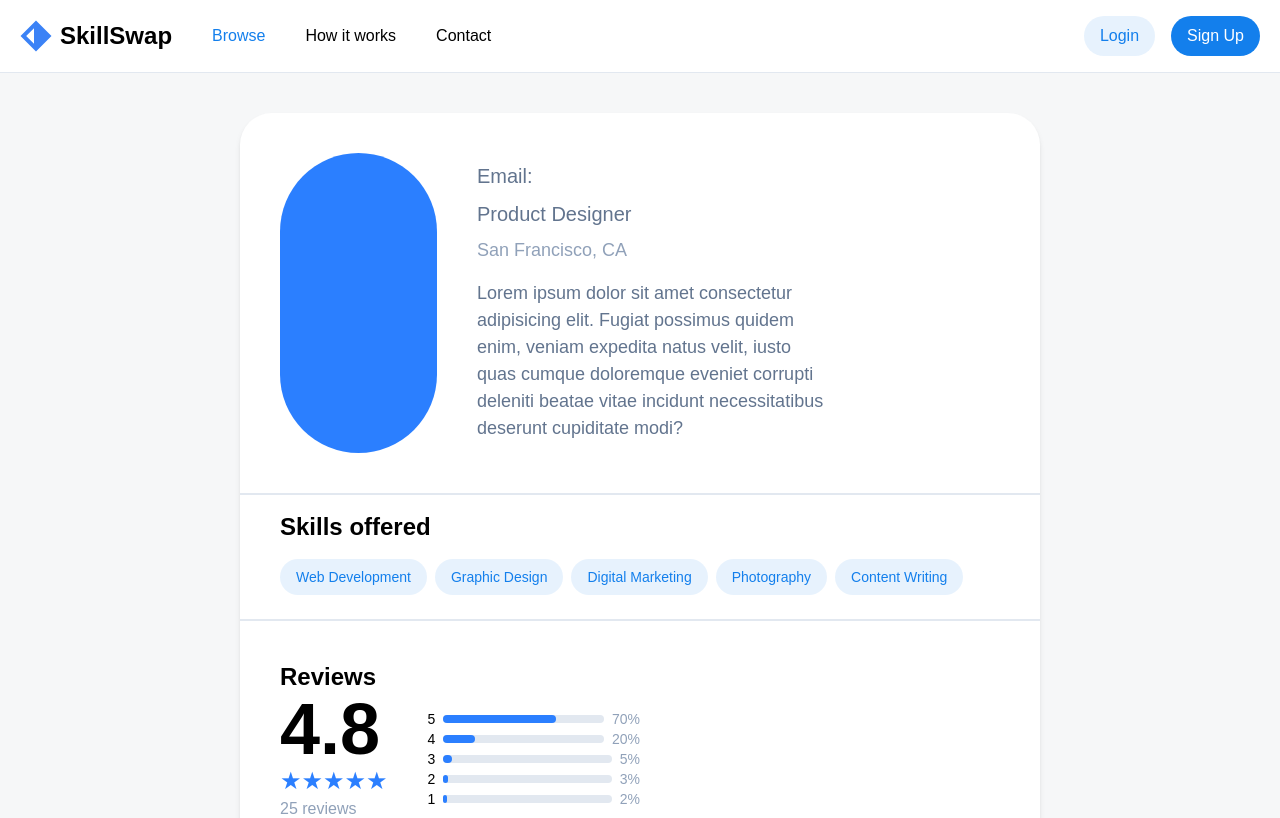
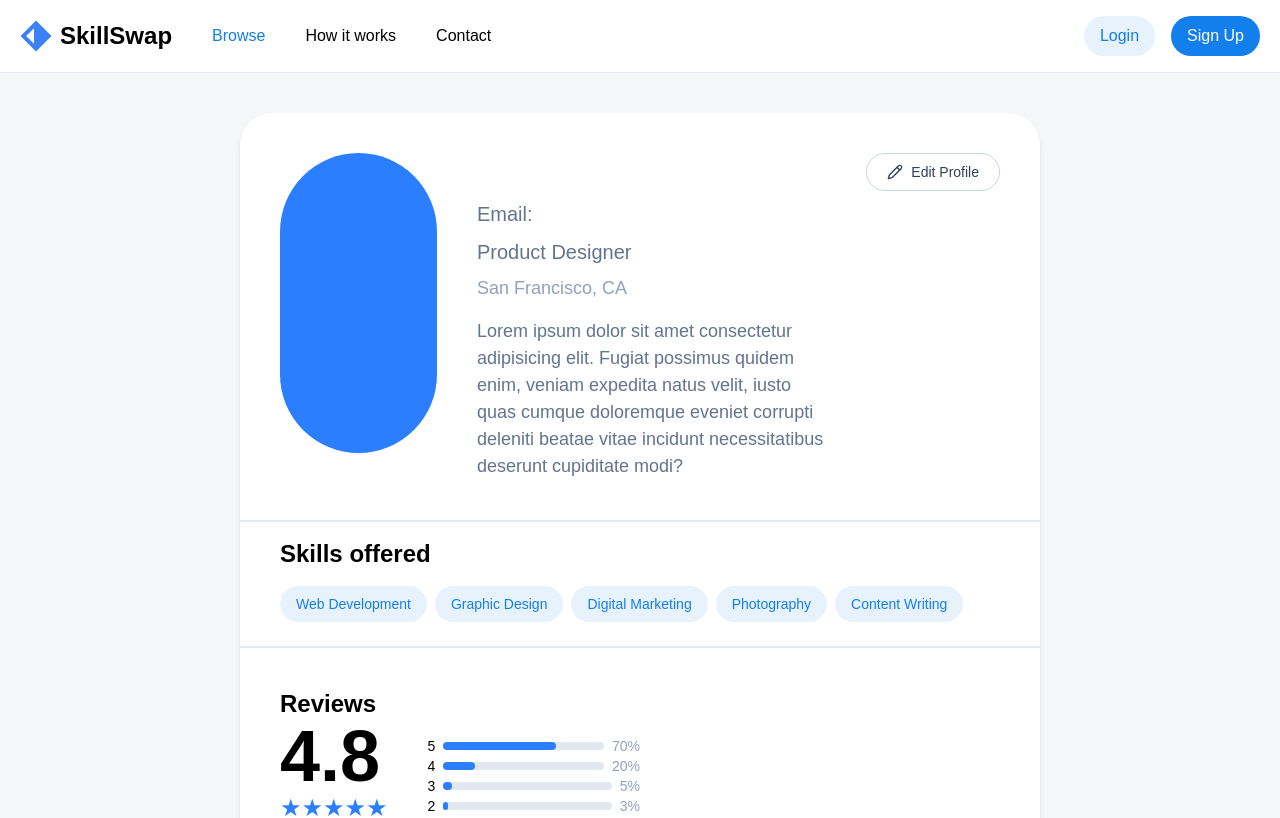
Before and after one commit to k-jdev/skill-swap, a Next.js app: page /profile in a window 1280 px wide. Shown: the top 818 px of the page. Built offline with nearby package versions, Linux system fonts and the light colour scheme; no server answers.

Commit message:
feat(auth): add helper methods to the auth service

```diff
--- a/src/features/auth/components/LoginForm.tsx
+++ b/src/features/auth/components/LoginForm.tsx
@@ -7,7 +7,7 @@ import useProfileStore from "@/shared/store/useProfileStore";
 import Link from "next/link";
 import { loginSchema } from "@/features/auth/schemas";
 import { useRouter } from "next/navigation";
-import { createClient } from "@/utils/supabase/client";
+import { loginUser } from "@/shared/utils/auth/services/auth.service";
 import type { z } from "zod";
 
 type LoginFormData = z.infer<typeof loginSchema>;
@@ -31,10 +31,8 @@ function LoginForm() {
 
   const onSubmit = async (data: LoginFormData) => {
     try {
-      const supabase = createClient();
-
-      const { data: authData, error } = await supabase.auth.signInWithPassword({
-        email: data.email.trim(),
+      const { data: authData, error } = await loginUser({
+        email: data.email,
         password: data.password,
       });
 
--- a/src/features/auth/components/RegisterForm.tsx
+++ b/src/features/auth/components/RegisterForm.tsx
@@ -7,7 +7,7 @@ import Link from "next/link";
 import { registerSchema } from "../schemas";
 import { useRouter } from "next/navigation";
 import useProfileStore from "@/shared/store/useProfileStore";
-import { createClient } from "@/utils/supabase/client";
+import { registerUser } from "@/shared/utils/auth/services/auth.service";
 import type { z } from "zod";
 
 type RegisterFormData = z.infer<typeof registerSchema>;
@@ -30,16 +30,10 @@ function RegisterForm() {
 
   const onSubmit = async (data: RegisterFormData) => {
     try {
-      const supabase = createClient();
-
-      const { error } = await supabase.auth.signUp({
+      const { error } = await registerUser({
         email: data.email,
         password: data.password,
-        options: {
-          data: {
-            username: data.name,
-          },
-        },
+        name: data.name,
       });
 
       if (error) {
--- a/src/features/profile/components/UserInfo.tsx
+++ b/src/features/profile/components/UserInfo.tsx
@@ -18,7 +18,26 @@ function UserInfo() {
         </div>
       )}
       <div className="flex-col space-y-2  w-full">
-        <h2 className="text-5xl font-bold">{name}</h2>
+        <div className="flex items-center justify-between">
+          <h2 className="text-5xl font-bold">{name}</h2>
+          <button className="flex items-center gap-2 rounded-full border border-slate-300 bg-white px-5 py-2 text-sm font-medium text-slate-700 transition-colors hover:bg-slate-50 active:bg-slate-100">
+            <svg
+              xmlns="http://www.w3.org/2000/svg"
+              width="16"
+              height="16"
+              viewBox="0 0 24 24"
+              fill="none"
+              stroke="currentColor"
+              strokeWidth="2"
+              strokeLinecap="round"
+              strokeLinejoin="round"
+            >
+              <path d="M17 3a2.85 2.83 0 1 1 4 4L7.5 20.5 2 22l1.5-5.5Z" />
+              <path d="m15 5 4 4" />
+            </svg>
+            Edit Profile
+          </button>
+        </div>
         <p className="text-slate-500 text-[20px]">Email: {email}</p>
         <p className="text-slate-500 text-[20px]">Product Designer</p>
         <p className="text-slate-400 text-[18px]">San Francisco, CA</p>
--- a/src/shared/ui/NavBar.tsx
+++ b/src/shared/ui/NavBar.tsx
@@ -4,8 +4,13 @@ import Image from "next/image";
 import NavButtons from "./NavButtons";
 import Link from "next/link";
 import useProfileStore from "../store/useProfileStore";
+import {
+  logoutUser,
+  getCurrentUser,
+} from "@/shared/utils/auth/services/auth.service";
 
 export default function NavBar() {
+  console.log(getCurrentUser());
   const { isAuthenticated, avatar, name, setIsAuthenticated } =
     useProfileStore() as {
       isAuthenticated: boolean;
@@ -85,7 +90,12 @@ export default function NavBar() {
                 >
                   <div
                     className="flex items-center gap-2 pr-6 cursor-pointer"
-                    onClick={() => setIsAuthenticated(false)}
+                    onClick={async () => {
+                      const { error } = await logoutUser();
+                      if (!error) {
+                        setIsAuthenticated(false);
+                      }
+                    }}
                   >
                     <Image
                       src="/icons/exit.svg"
--- /dev/null
+++ b/src/shared/utils/auth/services/auth.service.ts
@@ -0,0 +1,51 @@
+import { createClient } from "@/shared/utils/supabase/client";
+
+interface LoginParams {
+  email: string;
+  password: string;
+}
+
+interface RegisterParams {
+  email: string;
+  password: string;
+  name: string;
+}
+
+export async function loginUser({ email, password }: LoginParams) {
+  const supabase = createClient();
+
+  const { data, error } = await supabase.auth.signInWithPassword({
+    email: email.trim(),
+    password,
+  });
+
+  return { data, error };
+}
+
+export async function registerUser({ email, password, name }: RegisterParams) {
+  const supabase = createClient();
+
+  const { data, error } = await supabase.auth.signUp({
+    email,
+    password,
+    options: {
+      data: {
+        username: name,
+      },
+    },
+  });
+
+  return { data, error };
+}
+
+export async function logoutUser() {
+  const supabase = createClient();
+  const { error } = await supabase.auth.signOut();
+  return { error };
+}
+
+export async function getCurrentUser() {
+  const supabase = createClient();
+  const { data, error } = await supabase.auth.getUser();
+  return { data, error };
+}
```
Also changed, not shown: src/shared/utils/supabase/client.ts (renamed from src/utils/supabase/client.ts), src/shared/utils/supabase/server.ts (renamed from src/utils/supabase/server.ts).
